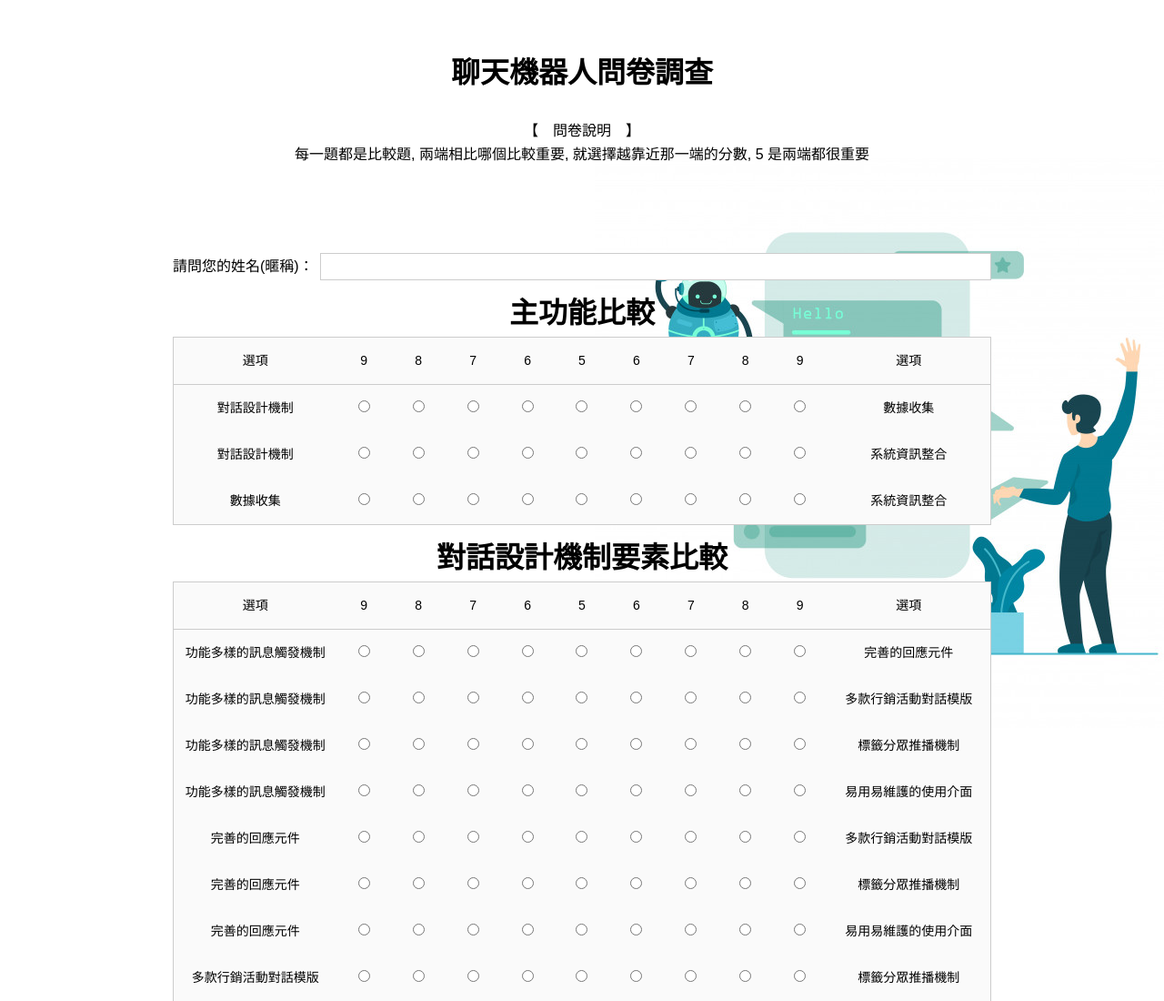
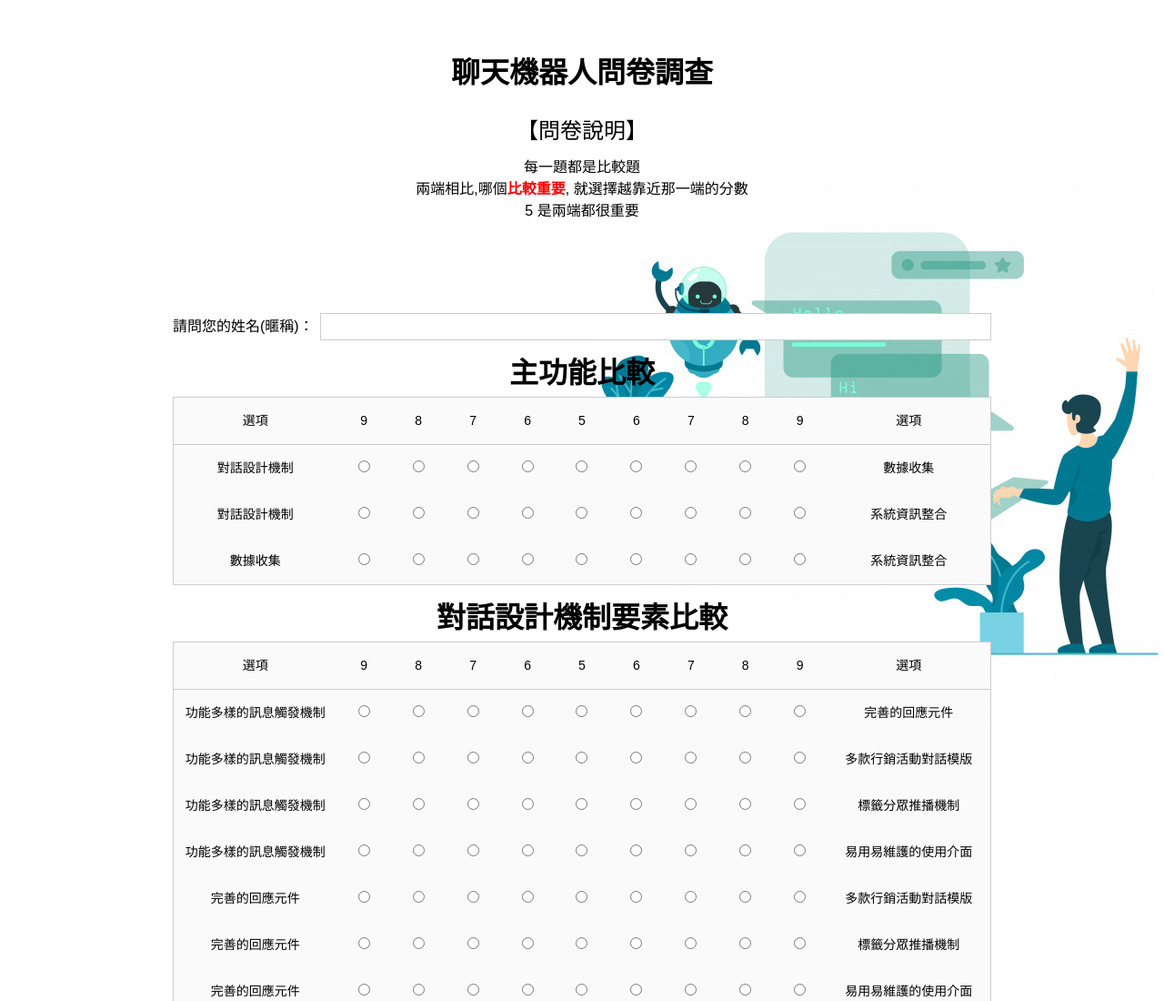
Before and after one commit to PollyLiao/chatbotQuestionnaire, a plain HTML site: page index.html in a window 1280 px wide. Shown: the top 1100 px of the page at 91% size. Drawn offline with nearby package versions, Linux system fonts and the light colour scheme.

Commit message:
畫面調整

```diff
--- a/index.html
+++ b/index.html
@@ -15,8 +15,8 @@
     <section>
       <h1>聊天機器人問卷調查</h1>
       <div style="padding:20px 0 100px; text-align: center;">
-        <span style="display:block; padding:10px 0">【　問卷說明　】</span>
-        <p>每一題都是比較題, 兩端相比哪個比較重要, 就選擇越靠近那一端的分數, 5 是兩端都很重要</p>
+        <span style="font-size:1.5rem; display:block; padding:10px 0;margin-bottom: 10px;">【問卷說明】</span>
+        <p style="line-height: 150%">每一題都是比較題<br>兩端相比,哪個<b style="color:red">比較重要</b>, 就選擇越靠近那一端的分數<br> 5 是兩端都很重要</p>
       </div>
       <ul class="topSide"  style="text-align:left">
         <li>
```
